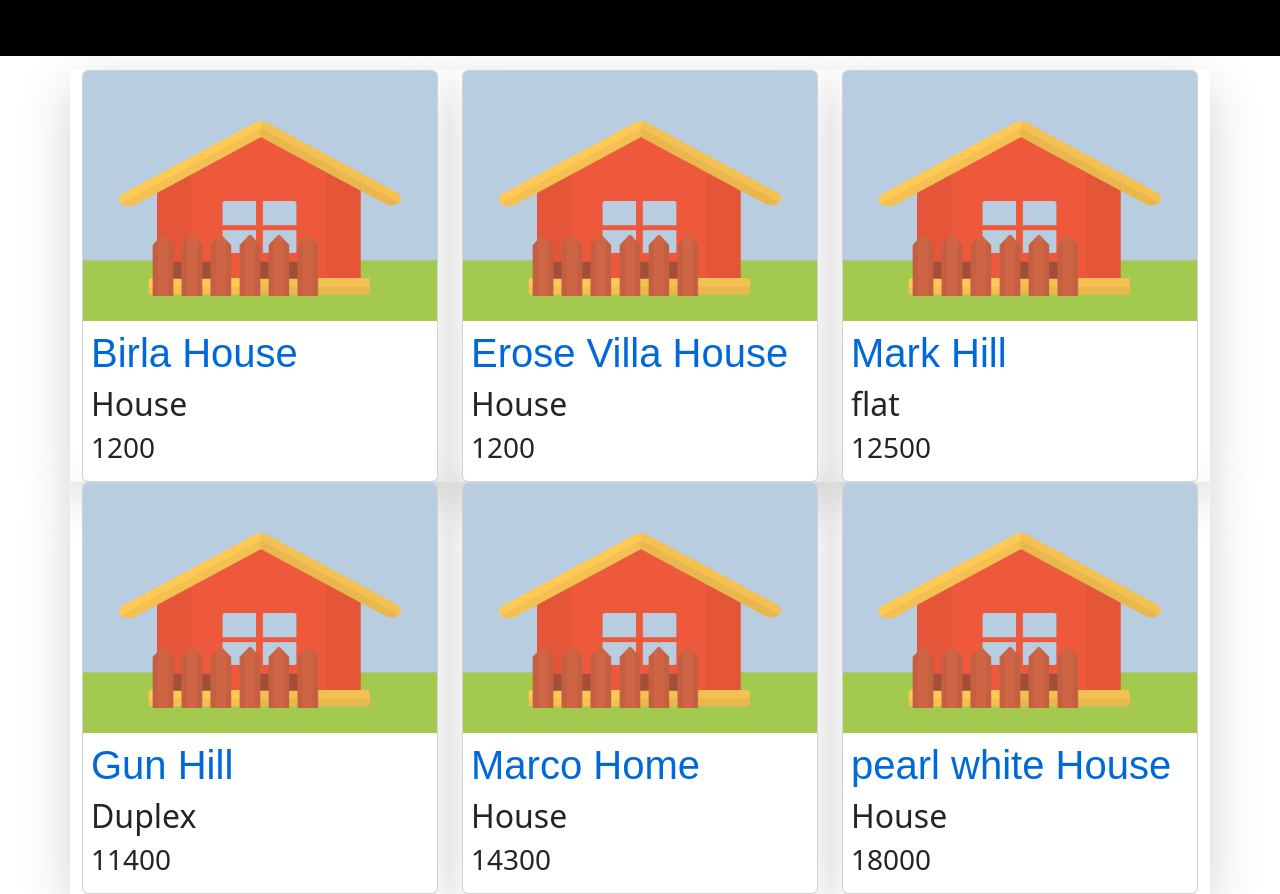
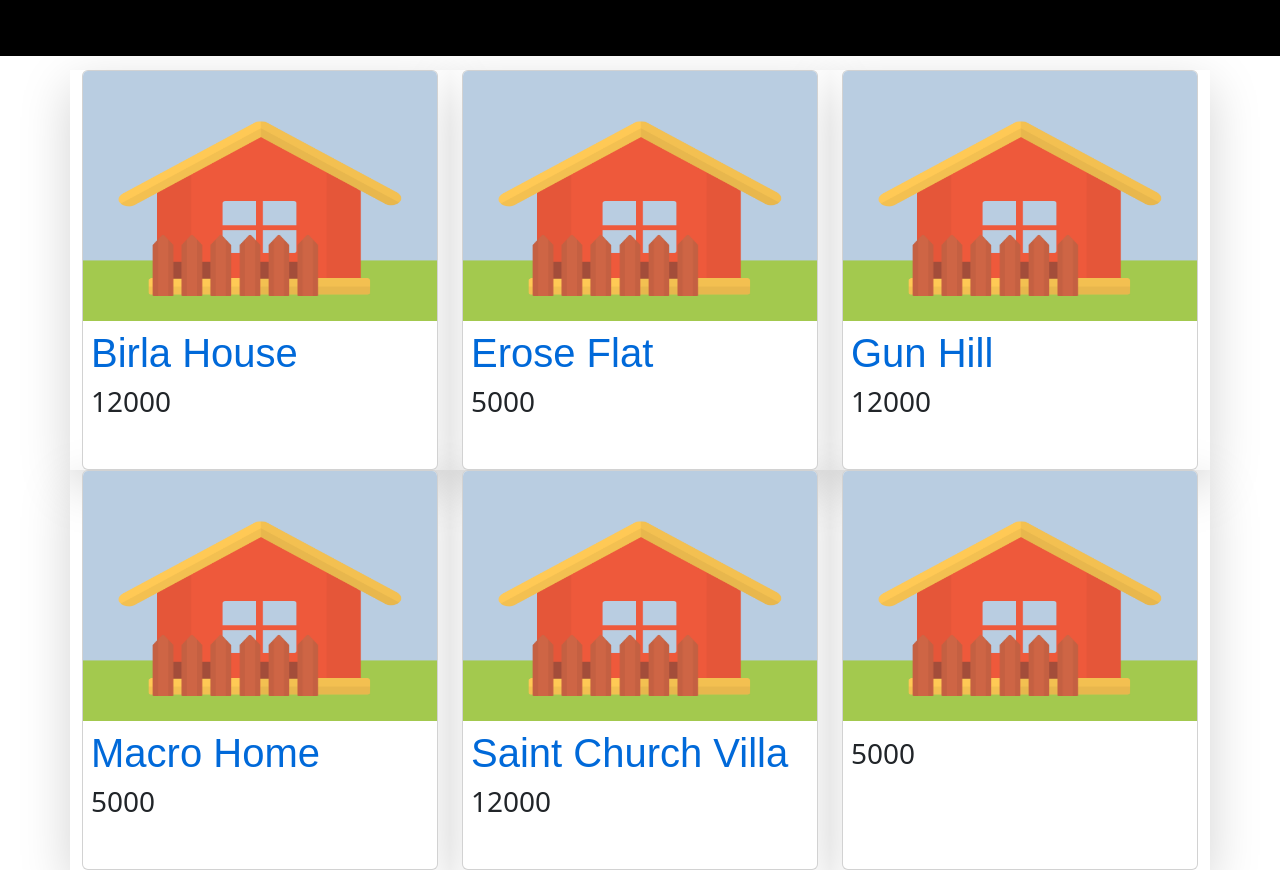
Before and after one commit to abdulmustaan941/HSPA1, an Angular app: page / in a window 1280 px wide. After the commit the page ends 870 px from the top, so only its background shows below. Built offline with nearby package versions, Linux system fonts and the light colour scheme.

Commit message:
http calls

```diff
--- a/angular.json
+++ b/angular.json
@@ -32,7 +32,8 @@
             "tsConfig": "tsconfig.app.json",
             "assets": [
               "src/favicon.ico",
-              "src/assets"
+              "src/assets",
+              "src/data"
             ],
             "styles": [
               "node_modules/bootstrap/dist/css/bootstrap.min.css",
--- a/src/app/app.module.ts
+++ b/src/app/app.module.ts
@@ -1,10 +1,12 @@
 import { NgModule } from '@angular/core';
+import{HttpClientModule} from '@angular/common/http';
 import { BrowserModule, provideClientHydration } from '@angular/platform-browser';
 import { AppRoutingModule } from './app-routing.module';
 import { AppComponent } from './app.component';
 import { PropertyCardComponent } from './property/property-card/property-card.component';
 import { PropertyListComponent } from './property/property-list/property-list.component';
 import { NavBarComponent } from './nav-bar/nav-bar.component';
+import { HousingService } from './service/housing.service';
 @NgModule({
   declarations: [
     AppComponent,
@@ -14,10 +16,12 @@ import { NavBarComponent } from './nav-bar/nav-bar.component';
   ],
   imports: [
     BrowserModule,
-    AppRoutingModule
+    AppRoutingModule,
+    HttpClientModule
   ],
   providers: [
-    provideClientHydration()
+    provideClientHydration(),
+    HousingService
   ],
   bootstrap: [AppComponent]
 })
--- a/src/app/property/property-list/property-list.component.html
+++ b/src/app/property/property-list/property-list.component.html
@@ -1,5 +1,5 @@
 <div class="row">
-  <div *ngFor="let property of Properties"class="shadow-lg col-sm-4">
+  <div *ngFor="let property of properties"class="shadow-lg col-sm-4">
         <app-property-card [property]="property"></app-property-card>
 </div>
 </div>
--- a/src/app/property/property-list/property-list.component.ts
+++ b/src/app/property/property-list/property-list.component.ts
@@ -1,4 +1,5 @@
 import { Component, OnInit } from '@angular/core';
+import { HousingService } from '../../service/housing.service';
 
 @Component({
   selector: 'app-property-list',
@@ -6,48 +7,24 @@ import { Component, OnInit } from '@angular/core';
   styleUrl: './property-list.component.css'
 })
 export class PropertyListComponent implements OnInit {
-  Properties:Array<any> = [
-    {
-    "Id":1,
-    "Name":"Birla House",
-    "Type":"House",
-    "Price":1200
-  },
-  {
-    "Id":2,
-    "Name":"Erose Villa House",
-    "Type":"House",
-    "Price":1200
-  },
-  {
-    "Id":3,
-    "Name":"Mark Hill",
-    "Type":"flat",
-    "Price":12500
-  },
-  {
-    "Id":4,
-    "Name":"Gun Hill",
-    "Type":"Duplex",
-    "Price":11400
-  },
-  {
-    "Id":5,
-    "Name":"Marco Home",
-    "Type":"House",
-    "Price":14300
-  },
-  {
-    "Id":6,
-    "Name":"pearl white House",
-    "Type":"House",
-    "Price":18000
-  },
-]
-  constructor(){
+  properties: any;
+
+  constructor(private housingService:HousingService){
 
   }
   ngOnInit(): void {
+    this.housingService.getAllProperties().subscribe(
+         data=>{
+        this.properties=data;
+        console.log(data);}
+        )
+
+    //this.http.get('data/properties.json').subscribe(
+   // data=>{
+   //   this.properties=data;
+    //  console.log(data)
+  //  }
+     // );
 
   }
 }
--- /dev/null
+++ b/src/app/service/housing.service.ts
@@ -0,0 +1,15 @@
+import { Injectable } from '@angular/core';
+import { HttpClient } from '@angular/common/http';
+
+@Injectable({
+  providedIn: 'root'
+})
+export class HousingService {
+
+  constructor(private http:HttpClient) { }
+
+  getAllProperties()
+  {
+    return this.http.get('data/properties.json')
+  }
+}
--- /dev/null
+++ b/src/data/properties.json
@@ -0,0 +1,166 @@
+[
+    {
+      "Id":1,
+      "SellRent":2,
+      "Name":"Birla House",
+      "PType":"House",
+      "BHK":2,
+      "FType":"Fully",
+      "Price":12000,
+      "BuiltArea":1200,
+      "CarpetArea":900,
+      "Image":"prop-1",
+      "Address":"6 Street",
+      "Address2":"Golf Course Road",
+      "Address3":"Near Bank of America",
+      "City":"Atlanta",
+      "Description":"Well Maintained builder floor available for rent at prime location. # property features- - 5 mins away from metro station - Gated community - 24*7 security. # property includes- - Big rooms (Cross ventilation & proper sunlight) - Drawing and dining area - Washrooms - Balcony - Modular kitchen - Near gym, market, temple and park - Easy commuting to major destination. Feel free to call With Query.",
+      "FloorNo":"3",
+      "TotalFloor":"3",
+      "AOP":10,
+      "Bathrooms":2,
+      "MainEntrance":"East",
+      "Gated":1,
+      "Security":0,
+      "Maintenance":300,
+      "Posession":"Ready to move",
+      "PostedOn":"01-Jan-2019"
+    },
+
+    {
+      "Id":2,
+      "SellRent":2,
+      "Name":"Erose Flat",
+      "PType":"Apartment",
+      "BHK":3,
+      "FType":"Unfurnished",
+      "Price":5000,
+      "BuiltArea":1200,
+      "CarpetArea":900,
+      "Image":"prop-2",
+      "Address":"5 Street",
+      "Address2":"Golf Course Road",
+      "Address3":"Near Bank of America",
+      "City":"New York",
+      "Description":"2 BHK, 2 Bathroom, 1 Car Parking",
+      "FloorNo":"3",
+      "TotalFloor":"3",
+      "AOP":10,
+      "Bathrooms":2,
+      "MainEntrace":"East",
+      "Gated":1,
+      "Security":0,
+      "Maintenance":300,
+      "Posession":"Ready to move",
+      "PostedOn":"01-Jan-2019"
+    },
+    {
+      "Id":3,
+      "SellRent":1,
+      "Name":"Gun Hill",
+      "PType":"House",
+      "BHK":3,
+      "FType":"Fully",
+      "Price":12000,
+      "BuiltArea":1200,
+      "CarpetArea":900,
+      "Image":"prop-3",
+      "Address":"5 Street",
+      "Address2":"Golf Course Road",
+      "Address3":"Near Bank of America",
+      "City":"Canada",
+      "Description":"2 BHK, 2 Bathroom, 1 Car Parking",
+      "FloorNo":"2",
+      "TotalFloor":"3",
+      "AOP":5,
+      "Bathrooms":2,
+      "MainEntrace":"East",
+      "Gated":1,
+      "Security":0,
+      "Maintenance":300,
+      "Posession":"Ready to move",
+      "PostedOn":"01-Jan-2019"
+    },
+
+    {
+      "Id":4,
+      "SellRent":1,
+      "Name":"Macro Home",
+      "PType":"Duplex",
+      "BHK":4,
+      "FType":"Semi",
+      "Price":5000,
+      "BuiltArea":1200,
+      "CarpetArea":900,
+      "Image":"prop-4",
+      "Address":"15 Street",
+      "Address2":"Golf Course Road",
+      "Address3":"Near Bank of America",
+      "City":"Canada",
+      "Description":"2 BHK, 2 Bathroom, 1 Car Parking",
+      "FloorNo":"2",
+      "TotalFloor":"3",
+      "AOP":10,
+      "Bathrooms":2,
+      "MainEntrace":"East",
+      "Gated":1,
+      "Security":0,
+      "Maintenance":300,
+      "Posession":"Ready to move",
+      "PostedOn":"01-Jan-2019"
+    },
+    {
+      "Id":5,
+      "SellRent":1,
+      "Name":"Saint Church Villa",
+      "PType":"House",
+      "BHK":2,
+      "FType":"Semi",
+      "Price":12000,
+      "BuiltArea":1200,
+      "CarpetArea":900,
+      "Image":"prop-5",
+      "Address":"18 Street",
+      "Address2":"Golf Course Road",
+      "Address3":"Near Bank of America",
+      "City":"New York",
+      "Description":"2 BHK, 2 Bathroom, 1 Car Parking",
+      "FloorNo":"1",
+      "TotalFloor":"3",
+      "AOP":10,
+      "Bathrooms":2,
+      "MainEntrace":"East",
+      "Gated":1,
+      "Security":0,
+      "Maintenance":300,
+      "Posession":"Ready to move",
+      "PostedOn":"01-Jan-2019"
+    },
+
+    {
+      "Id":6,
+      "SellRent":1,
+      "Name":"",
+      "PType":"Duplex",
+      "BHK":1,
+      "FType":"Fully",
+      "Price":5000,
+      "BuiltArea":1200,
+      "CarpetArea":900,
+      "Address":"1 Street",
+      "Address2":"Golf Course Road",
+      "Address3":"Near Bank of America",
+      "City":"New York",
+      "Description":"2 BHK, 2 Bathroom, 1 Car Parking",
+      "FloorNo":"0",
+      "TotalFloor":"3",
+      "AOP":10,
+      "Bathrooms":2,
+      "MainEntrace":"East",
+      "Gated":1,
+      "Security":0,
+      "Maintenance":300,
+      "Posession":"Ready to move",
+      "PostedOn":"01-Jan-2019"
+    }
+  ]
```
Also changed, not shown: 1 other file (tests, documents, lock files or other folders).
